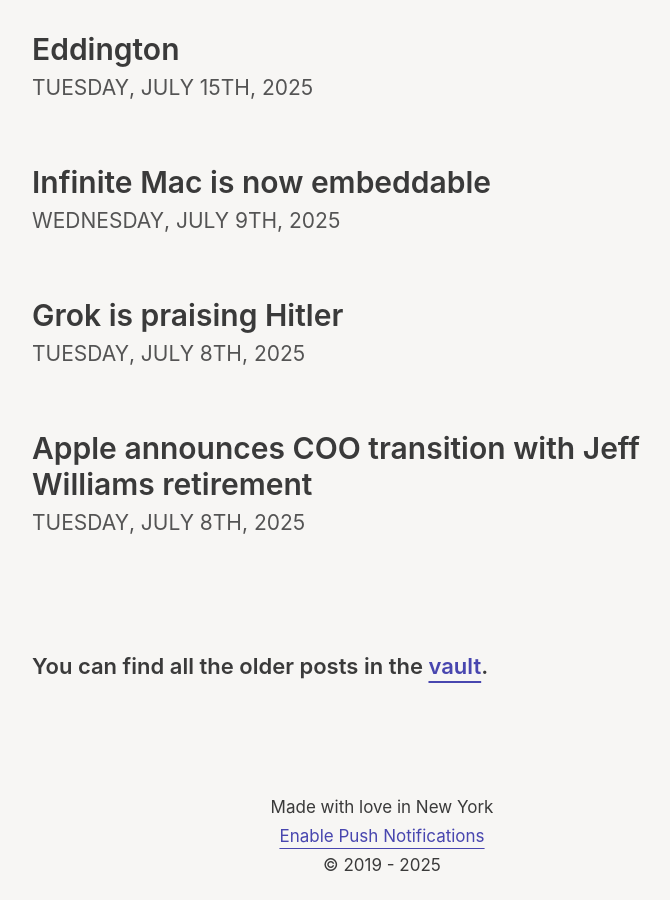
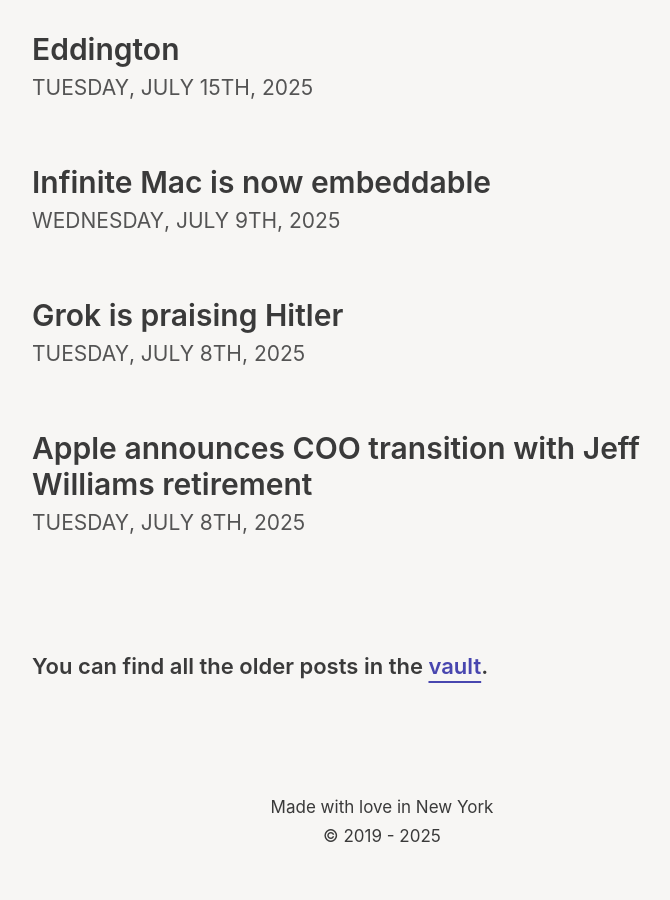
Before and after one commit to victorwynne/victorwynne, a Jekyll site: the page built from index.html, in a window 1280 px wide and 900 px high, scrolled down 2335 px. Shown: the whole window, without its empty margins (258-928 px from the left). Built offline with Jekyll 4.4.1, drawn with Linux system fonts in a browser that asks for light colours; after the commit the page ends 3206 px from its top, so only the background shows below that; some of the changed lines change nothing that is shown.

Commit message:
default.html

```diff
--- a/_layouts/default.html
+++ b/_layouts/default.html
@@ -144,85 +144,12 @@
 <!-- === OneSignal === -->
 <script src="https://cdn.onesignal.com/sdks/web/v16/OneSignalSDK.page.js" defer></script>
 <script>
-window.OneSignalDeferred = window.OneSignalDeferred || [];
-OneSignalDeferred.push(async function(OneSignal) {
-  await OneSignal.init({
-    appId: "1860e89f-f790-4e30-af88-ee26a306c7ea"
+  window.OneSignalDeferred = window.OneSignalDeferred || [];
+  OneSignalDeferred.push(async function(OneSignal) {
+    await OneSignal.init({
+      appId: "1860e89f-f790-4e30-af88-ee26a306c7ea",
+    });
   });
-});
-</script>
-
-<!-- === Native Push Notifications Prompt === -->
-<script>
-function enableNotificationsPush() {
-    OneSignalDeferred.push(async function(OneSignal) {
-        try {
-            await OneSignal.Notifications.requestPermission();
-        } catch (error) {
-            console.error('Error requesting permission:', error);
-        }
-    });
-}
-</script>
-
-<!-- === App Badging API === -->
-<script>
-// Check if App Badging API is supported
-function isBadgingSupported() {
-    return 'setAppBadge' in navigator;
-}
-
-// Set badge with unread count
-function setBadge(count) {
-    if (isBadgingSupported()) {
-        if (count > 0) {
-            navigator.setAppBadge(count);
-        } else {
-            navigator.clearAppBadge();
-        }
-    }
-}
-
-// Clear the badge
-function clearBadge() {
-    if (isBadgingSupported()) {
-        navigator.clearAppBadge();
-    }
-}
-
-// Track unread count
-function getCurrentUnreadCount() {
-    return parseInt(localStorage.getItem('unreadCount') || '0');
-}
-
-function incrementUnreadCount() {
-    let count = getCurrentUnreadCount() + 1;
-    localStorage.setItem('unreadCount', count.toString());
-    setBadge(count);
-}
-
-function resetUnreadCount() {
-    localStorage.setItem('unreadCount', '0');
-    clearBadge();
-}
-
-// Integrate with OneSignal
-OneSignalDeferred.push(function(OneSignal) {
-    OneSignal.Notifications.addEventListener('click', function(event) {
-        resetUnreadCount();
-    });
-
-    OneSignal.Notifications.addEventListener('foregroundWillDisplay', function(event) {
-        incrementUnreadCount();
-    });
-});
-
-// Clear badge when user visits the page
-document.addEventListener('visibilitychange', function() {
-    if (!document.hidden) {
-        resetUnreadCount();
-    }
-});
 </script>
 
 </head>
@@ -260,7 +187,6 @@
       <p>
 
       Made with love in New York<br>
-      <a href="#" onclick="enableNotificationsPush(); return false;">Enable Push Notifications</a><br>
       © 2019 - {{ "now" | date: "%Y" }}
 
       </p>
```
